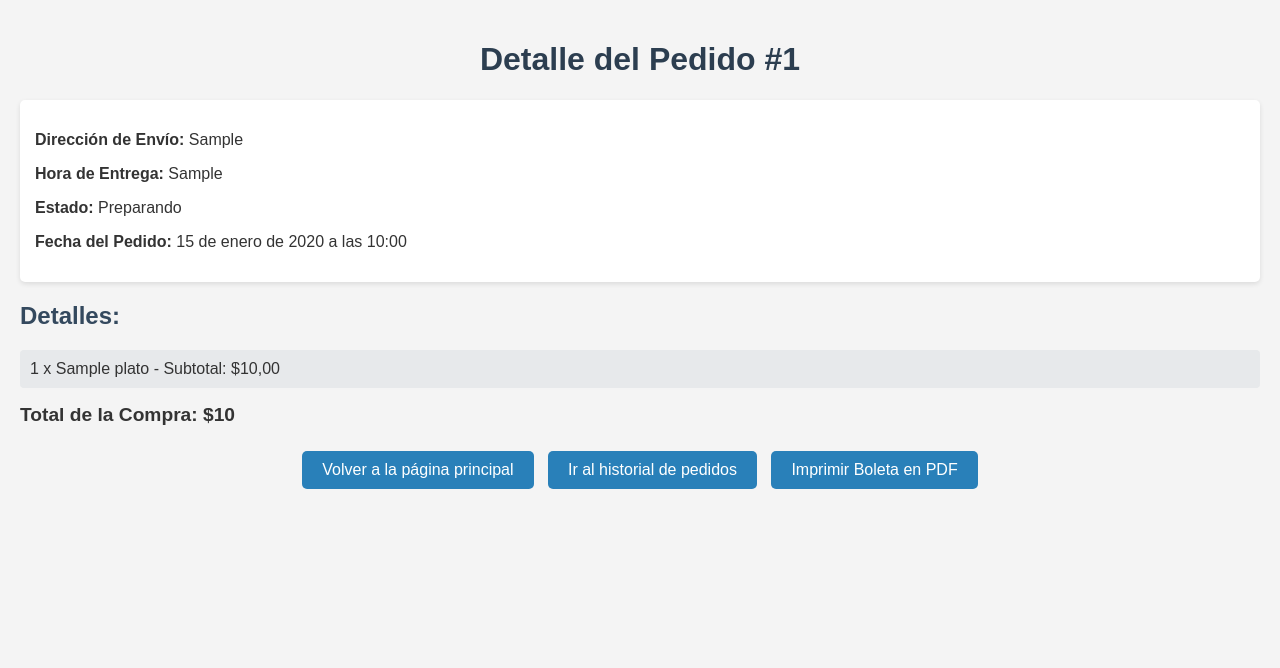
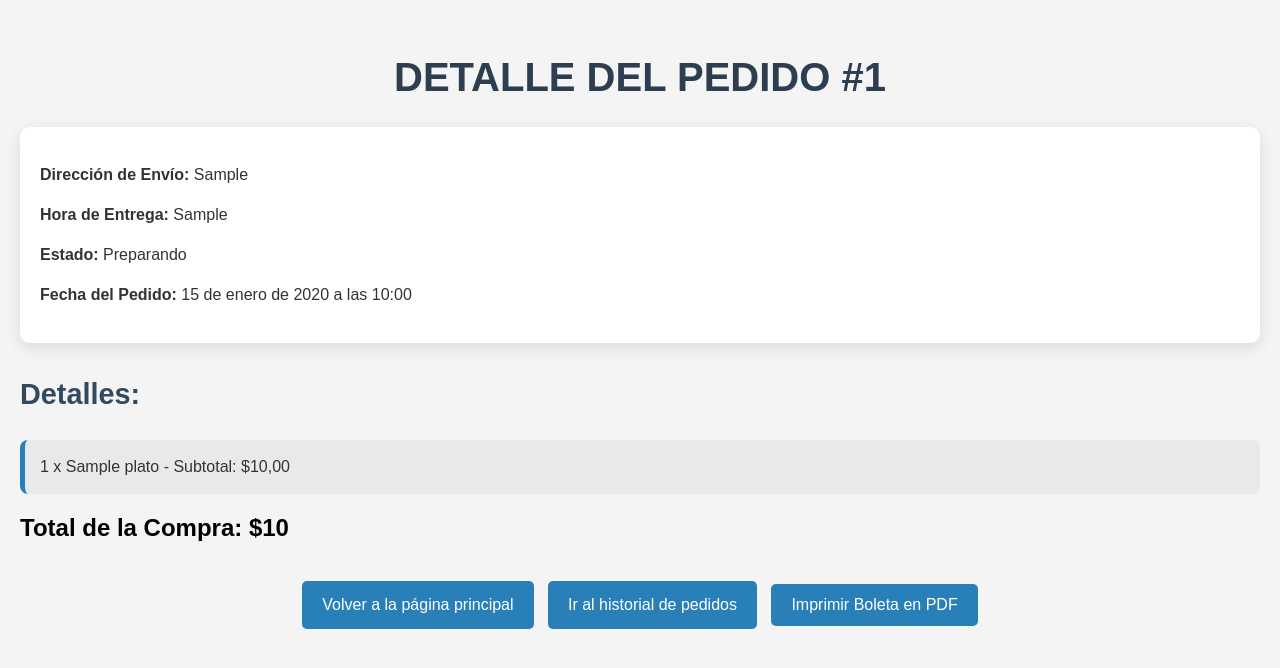
Before and after one commit to daigopez/GRUPO1_F, a Django app: page /pedidos/detalle/1/ in a window 1280 px wide. Shown: the top 668 px of the page. Run offline with Django 5.2, Linux system fonts and the light colour scheme; a user stored in the database is signed in; tables that the repository leaves empty hold one stand-in row (values such as "Sample post"); some libraries are stand-ins or nearby versions.

Commit message:
fin del proyecto
fin y entrega del proyecto 3-12-2024

```diff
--- a/comercio/templates/detalle_pedido.html
+++ b/comercio/templates/detalle_pedido.html
@@ -6,24 +6,30 @@
     <title>Detalle del Pedido #{{ pedido.id }}</title>
     <style>
         body {
-            font-family: Arial, sans-serif;
+            font-family: 'Arial', sans-serif;
             background-color: #f4f4f4;
             color: #333;
             margin: 0;
             padding: 20px;
+            line-height: 1.5;
         }
         h1 {
             color: #2c3e50;
             text-align: center;
+            margin-bottom: 20px;
+            font-size: 2.5em;
+            text-transform: uppercase;
         }
         h2 {
             color: #34495e;
+            margin-top: 30px;
+            font-size: 1.8em;
         }
         .pedido-info {
-            background: #fff;
-            padding: 15px;
-            border-radius: 5px;
-            box-shadow: 0 2px 5px rgba(0,0,0,0.1);
+            background: #ffffff;
+            padding: 20px;
+            border-radius: 10px;
+            box-shadow: 0 5px 15px rgba(0, 0, 0, 0.1);
             margin-bottom: 20px;
         }
         .detalles {
@@ -32,22 +38,28 @@
         }
         .detalles li {
             background: #e7e9eb;
-            padding: 10px;
-            margin: 5px 0;
-            border-radius: 4px;
+            padding: 15px;
+            margin: 10px 0;
+            border-radius: 8px;
+            border-left: 5px solid #2980b9;
+            transition: background-color 0.3s;
+        }
+        .detalles li:hover {
+            background: #d1d1d1;
         }
         .total {
             font-weight: bold;
-            font-size: 1.2em;
+            font-size: 1.5em;
             margin-top: 15px;
+            color: #000; /* Total en negro */
         }
         .links {
             text-align: center;
-            margin-top: 20px;
+            margin-top: 30px;
         }
         .btn {
             display: inline-block;
-            padding: 10px 20px;
+            padding: 12px 20px;
             margin: 5px;
             font-size: 16px;
             color: #fff;
@@ -55,11 +67,12 @@
             border: none;
             border-radius: 5px;
             text-decoration: none;
-            transition: background-color 0.3s;
+            transition: background-color 0.3s, transform 0.2s;
             cursor: pointer;
         }
         .btn:hover {
             background-color: #1a5f8a;
+            transform: translateY(-2px);
         }
     </style>
     <script src="https://cdnjs.cloudflare.com/ajax/libs/jspdf/2.5.1/jspdf.umd.min.js"></script>
--- a/comercio/views.py
+++ b/comercio/views.py
@@ -521,15 +521,26 @@ def acerca_de_nosotros(request):
     return render(request, 'acerca_de_nosotros.html')
 
 ### reportes ####
+from datetime import datetime, timedelta
+import pytz
+from django.http import HttpResponse
+from reportlab.pdfgen import canvas
+from reportlab.lib.pagesizes import letter
+
+# Asegúrate de definir la zona horaria de Santiago de Chile
+santiago_tz = pytz.timezone('America/Santiago')
+
 def imprimir_reporte_diario(request):
     if request.method == 'POST':
-        hoy = datetime.now().date()
+        # Obtener la fecha actual en Santiago
+        hoy = datetime.now(santiago_tz).date()
         pedidos = Pedido.objects.filter(fecha_pedido__date=hoy)
         return generar_pdf(pedidos, 'reporte_diario.pdf')
 
 def imprimir_reporte_semanal(request):
     if request.method == 'POST':
-        hace_una_semana = datetime.now().date() - timedelta(days=7)
+        # Obtener la fecha de hace una semana en Santiago
+        hace_una_semana = datetime.now(santiago_tz).date() - timedelta(days=7)
         pedidos = Pedido.objects.filter(fecha_pedido__date__gte=hace_una_semana)
         return generar_pdf(pedidos, 'reporte_semanal.pdf')
 
@@ -539,8 +550,7 @@ def generar_pdf(pedidos, nombre_archivo):
 
     p = canvas.Canvas(response, pagesize=letter)
 
-
-    p.setFont("Helvetica", 16) # Letra n°16
+    p.setFont("Helvetica", 16)  # Letra n°16
     p.drawString(100, 750, "Reporte de Pedidos")
 
     p.setFont("Helvetica", 10)  # Letra n° 10
```
Also changed, not shown: comercio/templates/comercio/pagina_venta.html (+1 -7 lines), comercio/templates/comercio/platosemana.html (+9 -8 lines), media/platos/empanada_uyWwntR.jpg (added).
